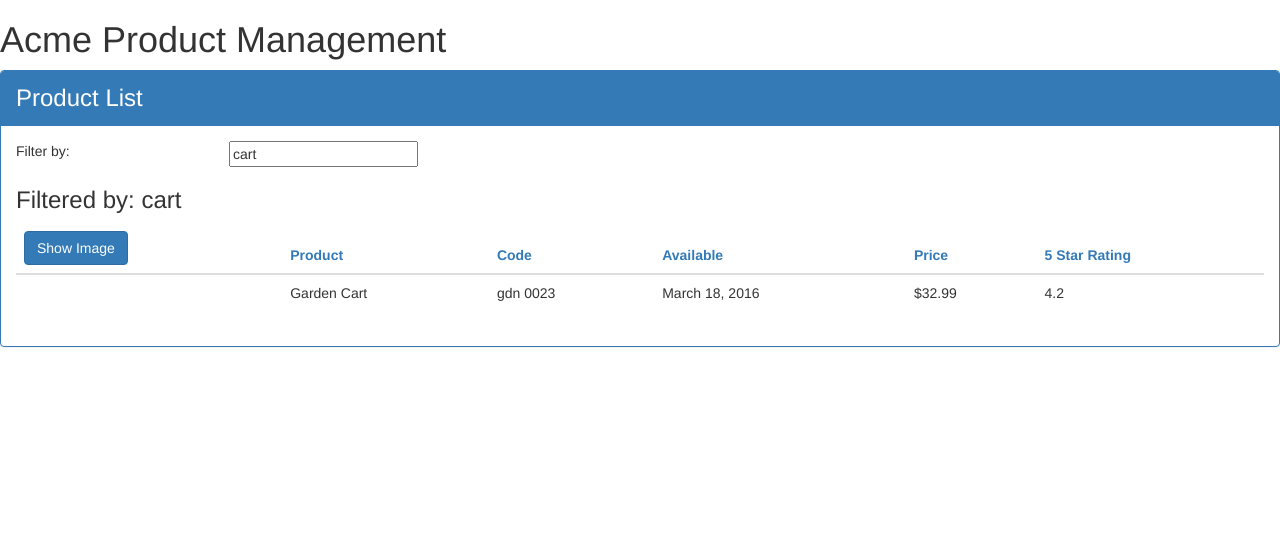
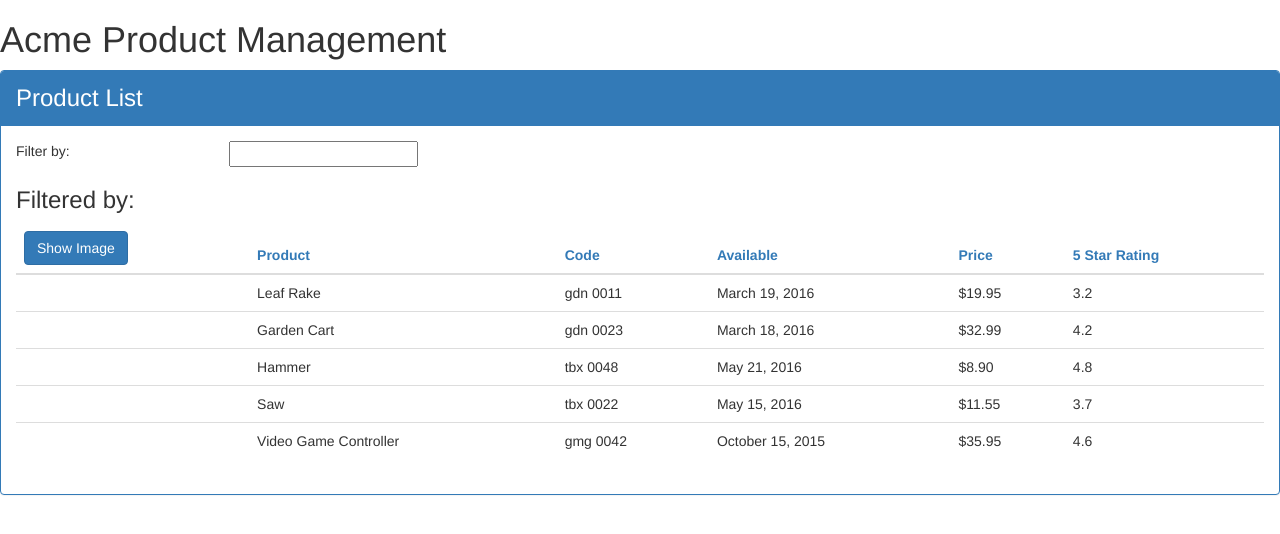
Before and after one commit to efrenjose/apm-angular, an Angular app: page /product/1 in a window 1280 px wide. Shown: the top 534 px of the page. Built offline with nearby package versions, Linux system fonts and the light colour scheme.

Commit message:
add product service. Register it in app component and inject it to product list component.

```diff
--- a/src/app/app.component.ts
+++ b/src/app/app.component.ts
@@ -1,4 +1,5 @@
 import { Component } from '@angular/core';
+import { ProductService } from './products/product.service';
 
 @Component({
   selector: 'pm-root',
@@ -6,7 +7,8 @@
       <div><h1>{{pageTitle}}</h1>
           <pm-products></pm-products>
       </div>
-      `
+      `,
+      providers: [ProductService]
 })
 export class AppComponent {
   pageTitle: string = 'Acme Product Management';
--- a/src/app/products/product-list.component.ts
+++ b/src/app/products/product-list.component.ts
@@ -1,6 +1,7 @@
 
 import { Component, OnInit } from '@angular/core';
 import { IProduct } from './product';
+import { ProductService } from './product.service';
 
 @Component({
     selector: 'pm-products',
@@ -24,40 +25,19 @@
     }
 
     filteredProducts: IProduct[];
-    products: IProduct[] = [
-        {
-            "productId": 1,
-            "productName": "Leaf Rake",
-            "productCode": "GDN-0011",
-            "releaseDate": "March 19, 2016",
-            "description": "Leaf rake with 48-inch wooden handle.",
-            "price": 19.95,
-            "starRating": 3.2,
-            "imageUrl": "http://openclipart.org/image/300px/svg_to_png/26215/Anonymous_Leaf_Rake.png"
-        },
-        {
-            "productId": 2,
-            "productName": "Garden Cart",
-            "productCode": "GDN-0023",
-            "releaseDate": "March 18, 2016",
-            "description": "15 gallon capacity rolling garden cart",
-            "price": 32.99,
-            "starRating": 4.2,
-            "imageUrl": "http://openclipart.org/image/300px/svg_to_png/58471/garden_cart.png"
-        }
-    ];
+    products: IProduct[];
 
-    constructor() {
+    constructor(private _productService: ProductService) {
+
+    }
+
+    ngOnInit(): void {
+        this.products = this._productService.getProducts();
         this.filteredProducts = this.products;
-        this.listFilter = 'cart';
     }
 
     toggleImage(): void {
         this.showImage = !this.showImage;
-    }
-
-    ngOnInit(): void {
-        console.log('on init');
     }
 
     performFilter(filterBy: string): IProduct[] {
--- /dev/null
+++ b/src/app/products/product.service.ts
@@ -0,0 +1,62 @@
+import { IProduct } from "./product";
+import { Injectable } from "@angular/core";
+
+@Injectable()
+
+export class ProductService {
+
+    getProducts(): IProduct[] {
+        return [
+            {
+                "productId": 1,
+                "productName": "Leaf Rake",
+                "productCode": "GDN-0011",
+                "releaseDate": "March 19, 2016",
+                "description": "Leaf rake with 48-inch wooden handle.",
+                "price": 19.95,
+                "starRating": 3.2,
+                "imageUrl": "http://openclipart.org/image/300px/svg_to_png/26215/Anonymous_Leaf_Rake.png"
+            },
+            {
+                "productId": 2,
+                "productName": "Garden Cart",
+                "productCode": "GDN-0023",
+                "releaseDate": "March 18, 2016",
+                "description": "15 gallon capacity rolling garden cart",
+                "price": 32.99,
+                "starRating": 4.2,
+                "imageUrl": "http://openclipart.org/image/300px/svg_to_png/58471/garden_cart.png"
+            },
+            {
+                "productId": 5,
+                "productName": "Hammer",
+                "productCode": "TBX-0048",
+                "releaseDate": "May 21, 2016",
+                "description": "Curved claw steel hammer",
+                "price": 8.9,
+                "starRating": 4.8,
+                "imageUrl": "http://openclipart.org/image/300px/svg_to_png/73/rejon_Hammer.png"
+            },
+            {
+                "productId": 8,
+                "productName": "Saw",
+                "productCode": "TBX-0022",
+                "releaseDate": "May 15, 2016",
+                "description": "15-inch steel blade hand saw",
+                "price": 11.55,
+                "starRating": 3.7,
+                "imageUrl": "http://openclipart.org/image/300px/svg_to_png/27070/egore911_saw.png"
+            },
+            {
+                "productId": 10,
+                "productName": "Video Game Controller",
+                "productCode": "GMG-0042",
+                "releaseDate": "October 15, 2015",
+                "description": "Standard two-button video game controller",
+                "price": 35.95,
+                "starRating": 4.6,
+                "imageUrl": "http://openclipart.org/image/300px/svg_to_png/120337/xbox-controller_01.png"
+            }
+        ];
+    }
+}
```
